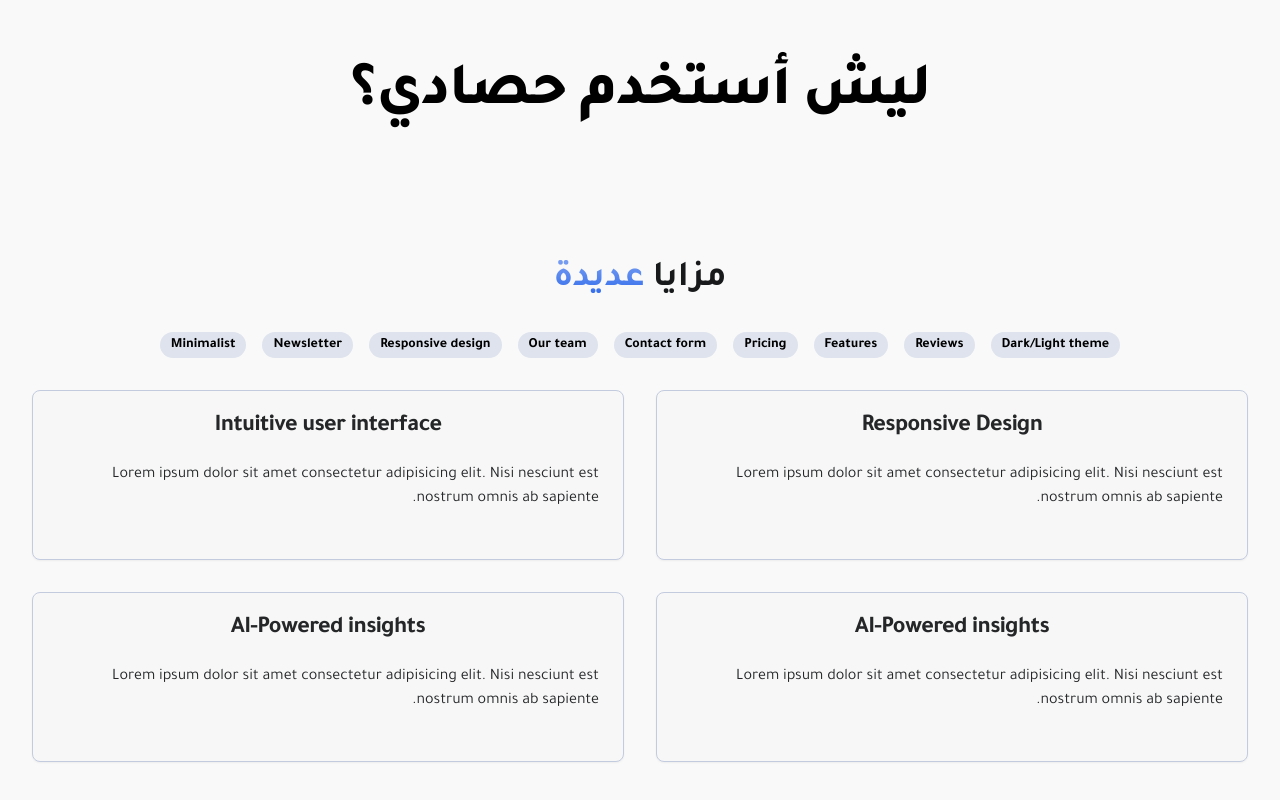
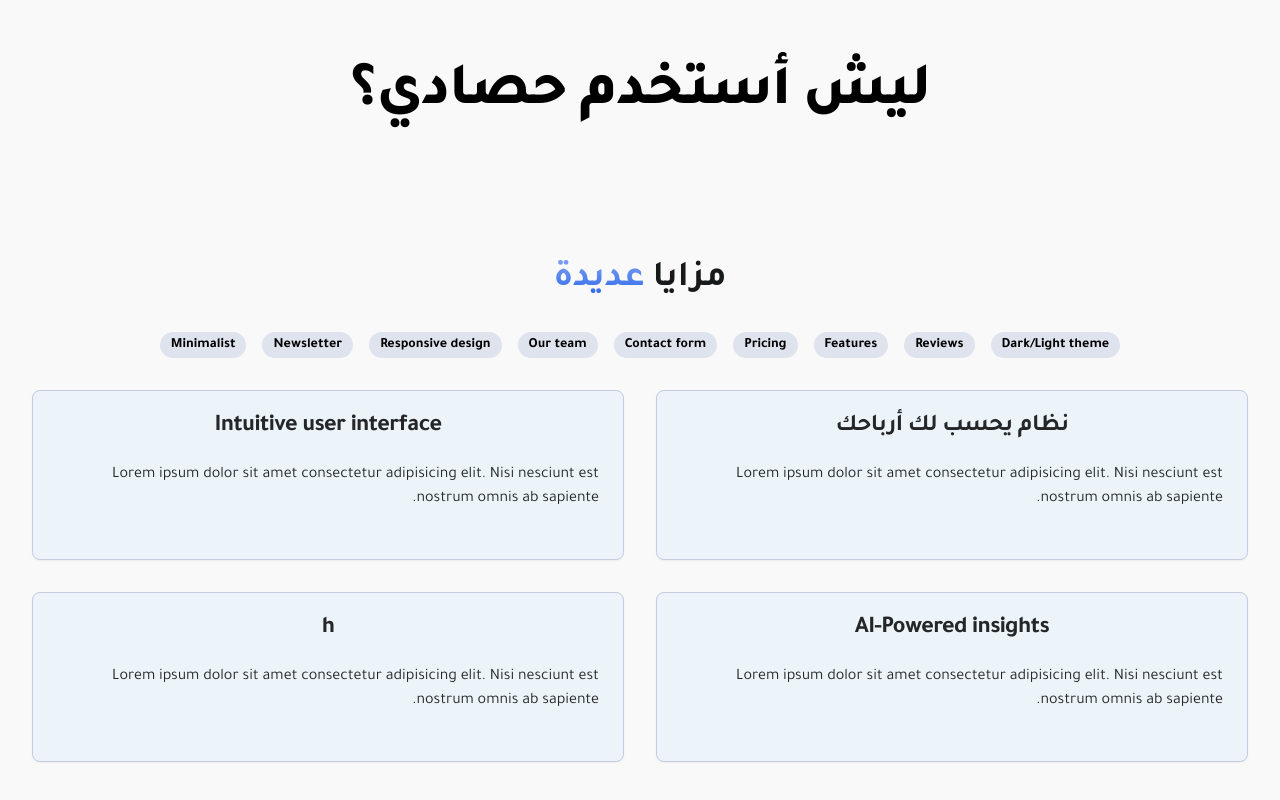
Before and after one commit to HassanAlabdulal/Hasady, a Next.js app: page / in a window 1280 px wide. Shown: the part 1107-1907 px from the top of the page. Built offline with nearby package versions, Linux system fonts and the light colour scheme.

Commit message:
enhance: add some styles

```diff
--- a/components/featuers.tsx
+++ b/components/featuers.tsx
@@ -18,7 +18,7 @@ interface FeatureProps {
 
 const features: FeatureProps[] = [
   {
-    title: "Responsive Design",
+    title: "نظام يحسب لك أرباحك ",
     description:
       "Lorem ipsum dolor sit amet consectetur adipisicing elit. Nisi nesciunt est nostrum omnis ab sapiente.",
     featureImage: "image4",
@@ -36,7 +36,7 @@ const features: FeatureProps[] = [
     featureImage: "image",
   },
   {
-    title: "AI-Powered insights",
+    title: "h",
     description:
       "Lorem ipsum dolor sit amet consectetur adipisicing elit. Nisi nesciunt est nostrum omnis ab sapiente.",
     featureImage: "image",
@@ -79,10 +79,10 @@ export const Features = () => {
         {features.map(({ title, description, featureImage }: FeatureProps) => (
           <Card
             key={title}
-            className="bg-[#f7f7f7] hover:bg-[#ecf4fa] transition-all duration-200 shadow-sm hover:shadow-md"
+            className="bg-[#ecf4fa] hover:bg-[#f7f7f7] transition-all duration-200 shadow-sm hover:shadow-md"
           >
             <CardHeader>
-              <CardTitle className=" text-center">{title}</CardTitle>
+              <CardTitle className=" text-center ">{title}</CardTitle>
             </CardHeader>
 
             <CardContent>{description}</CardContent>
```
